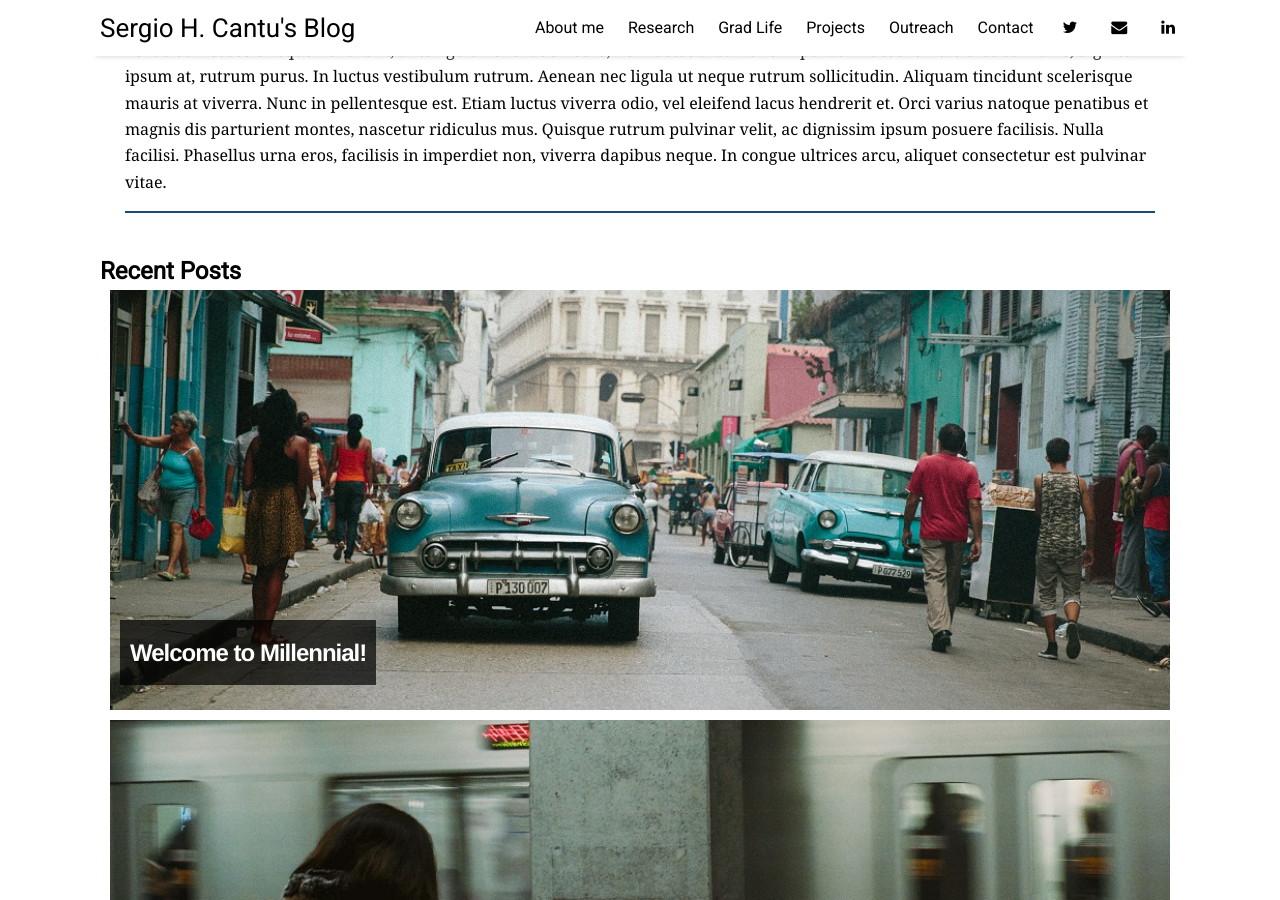
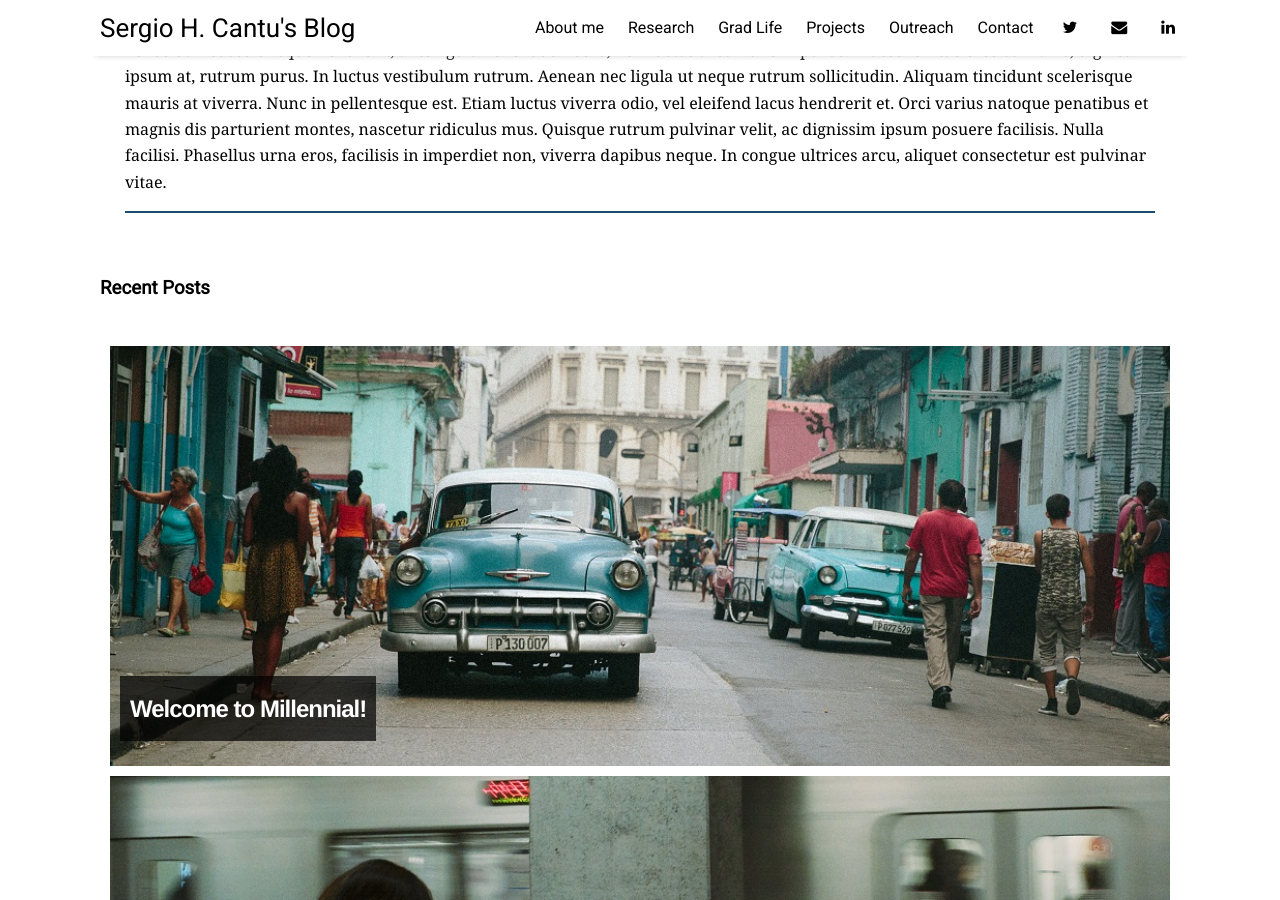
Before and after one commit to ChekHub/chekhub.github.io, a Jekyll site: the page built from index.html, in a window 1280 px wide and 900 px high, scrolled down 650 px. Built offline with Jekyll 4.4.1, drawn with Linux system fonts in a browser that asks for light colours; nearby versions of some CDN libraries; the list of posts is cut into pages by our own code.

```diff
--- a/_layouts/home.html
+++ b/_layouts/home.html
@@ -36,7 +36,10 @@ title: Home
 
 <br>
 
-<h2> Recent Posts <h2>
+<h1><span> Recent Posts</span> <h1>
+
+<br>
+
 {% for post in paginator.posts %}
 
 <article>
```
